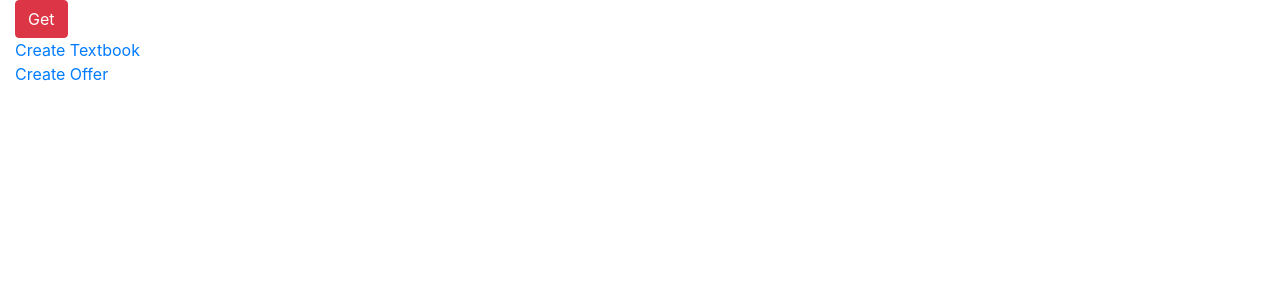
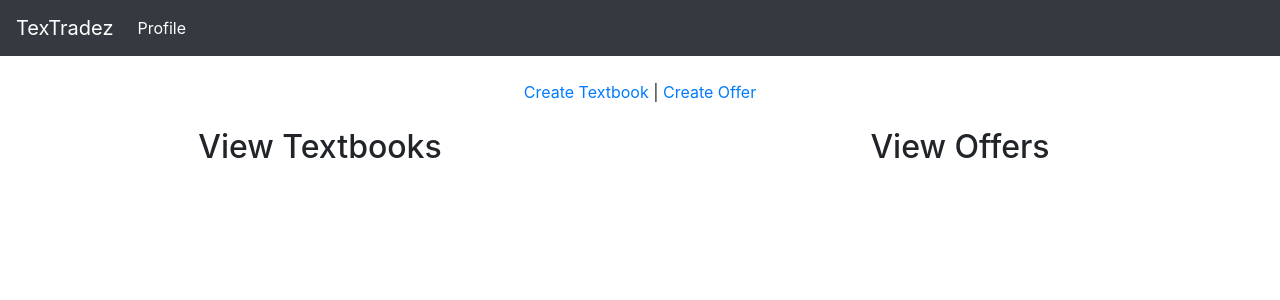
Before and after one commit to Spark-Group-Team-2018/Textbook-Problemo, an Angular app: page / in a window 1280 px wide. Shown: the top 300 px of the page. Built offline with nearby package versions, Linux system fonts and the light colour scheme.

Commit message:
added navbar for aes

```diff
--- a/src/app/app.component.html
+++ b/src/app/app.component.html
@@ -1,3 +1,4 @@
 <!--The content below is only a placeholder and can be replaced.-->
-
+<app-navbar></app-navbar>
+<br>
 <router-outlet></router-outlet>
--- a/src/app/navbar/navbar.component.html
+++ b/src/app/navbar/navbar.component.html
@@ -1,3 +1,14 @@
-<p>
-  navbar works!
-</p>
+<nav class="navbar navbar-expand-lg navbar-dark bg-dark">
+  <a class="navbar-brand" href="#">TexTradez</a>
+  <button class="navbar-toggler" type="button" data-toggle="collapse" data-target="#navbarSupportedContent" aria-controls="navbarSupportedContent" aria-expanded="false" aria-label="Toggle navigation">
+    <span class="navbar-toggler-icon"></span>
+  </button>
+
+  <div class="collapse navbar-collapse" id="navbarSupportedContent">
+    <ul class="navbar-nav mr-auto">
+      <li class="nav-item active">
+        <a class="nav-link" href="#">Profile</a>
+      </li>
+    </ul>
+  </div>
+</nav>
--- a/src/app/profile-page/profile-page.component.html
+++ b/src/app/profile-page/profile-page.component.html
@@ -1,13 +1,25 @@
 <div class = "container-fluid">
 
-  <!-- FOR TESTING PURPOSES ONLY TODO REMOVE THIS -->
-  <button (click) = "getTest()" class = "btn btn-danger">Get</button>
-  <!-- TESTING CODE END -->
-
+  <div class = "text-center">
+    <a href = "/create-textbook">Create Textbook</a>
+    <span> | </span>
+    <a href = "/create-offer">Create Offer</a>
+  </div>
   <br>
 
-  <a href = "/create-textbook">Create Textbook</a>
-  <br>
-  <a href = "/create-offer">Create Offer</a>
+  <div class = "row">
+
+    <!-- View Textbooks -->
+    <div class = "col-md-6">
+      <h2 class = "text-center">View Textbooks</h2>
+    </div>
+
+    <!-- View Offers -->
+    <div class = "col-md-6">
+      <h2 class = "text-center">View Offers</h2>
+    </div>
+
+  </div>
+
 
 </div>
```
